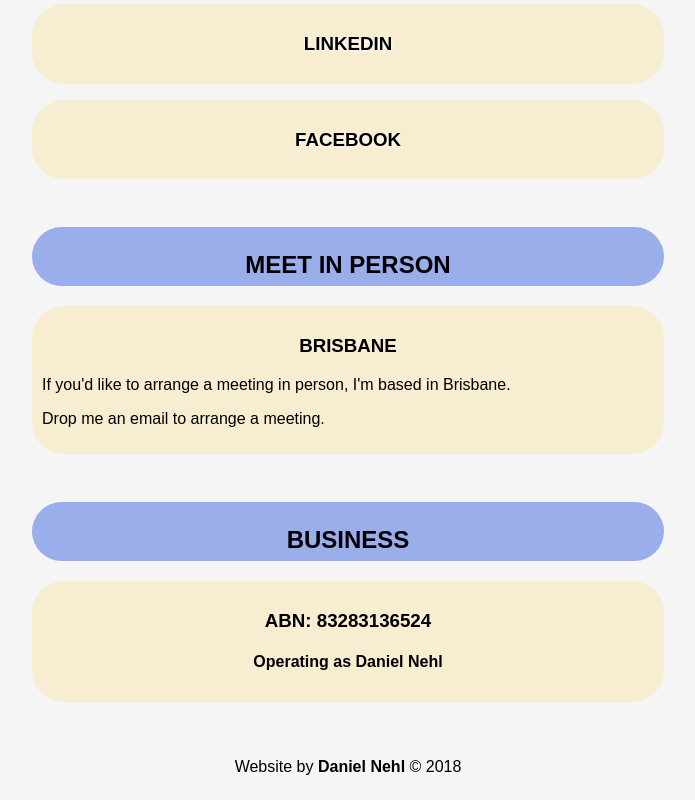
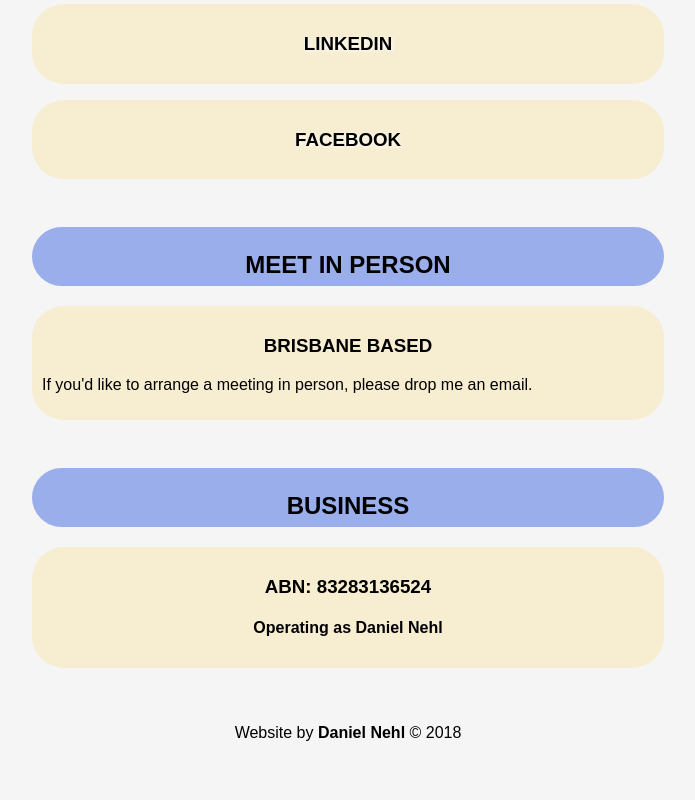
Before and after one commit to dnosit/webSite, a plain HTML site: page siteFiles/contact.html in a window 1280 px wide. Shown: the part 748-1548 px from the top of the page, without its empty margins (292-987 px from the left). After the commit the page ends 1514 px from the top, so only its background shows below. Drawn offline with Linux system fonts and the light colour scheme.

Commit message:
Contact update linkedin URL and other minor changes

```diff
--- a/siteFiles/contact.html
+++ b/siteFiles/contact.html
@@ -40,7 +40,7 @@
 
                 <h2 class="section-sub-title">Social</h2>
                 <article>
-                    <h3> <a href="http://www.linkedin.com/in/daniel-nehl" target="_blank">LinkedIn</a></h3>
+                    <h3> <a href="http://www.linkedin.com/in/nehl" target="_blank">LinkedIn</a></h3>
                 </article>
                 <article>
                         <h3><a href="https://www.facebook.com/daniel.nehl.52" target="_blank">Facebook</a></h3>
@@ -48,10 +48,8 @@
 
                 <h2 class="section-sub-title"> Meet in Person </h2>
                 <article>
-                    <h3>Brisbane </h3>
-                    <p>If you'd like to arrange a meeting in person, I'm based in Brisbane.
-                    </p>
-                    <p>Drop me an email to arrange a meeting.
+                    <h3>Brisbane Based</h3>
+                    <p>If you'd like to arrange a meeting in person, please drop me an email.
                     </p>
                 </article>
                 <h2 class="section-sub-title"> Business </h2>
```
